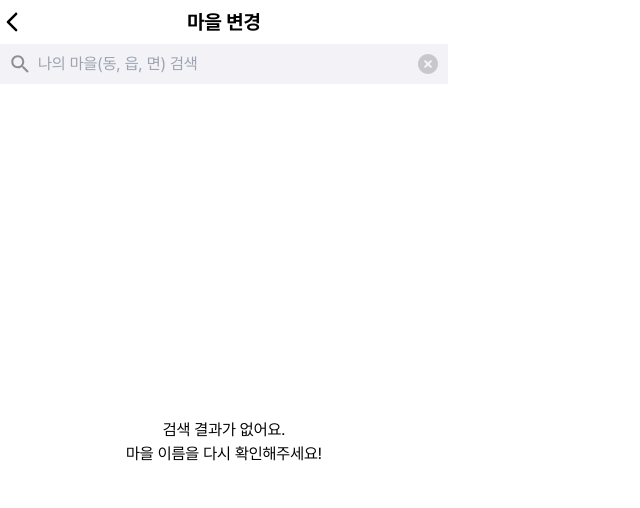
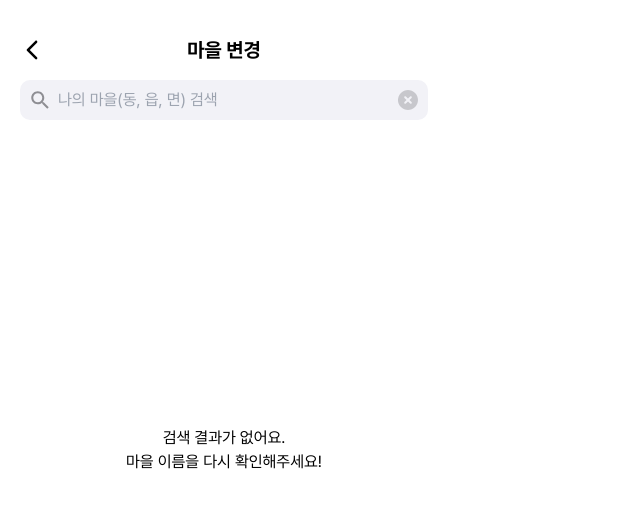
Before and after one commit to EUM-kmu/EUM-Web, a React (Vite) app: page /search in a window 1280 px wide. Shown: the top 508 px of the page, without its empty margins (0-640 px from the left). Built offline with nearby package versions, Linux system fonts and the light colour scheme.

Commit message:
design: `input` border radius 부여 및 padding 값 조정

```diff
--- a/src/pages/Search/index.jsx
+++ b/src/pages/Search/index.jsx
@@ -9,7 +9,7 @@ import arrow from "../../assets/left_arrow.svg";
 const SearchBackButton = ({ text }) => {
   const navigate = useNavigate();
   return (
-    <div className="sticky top-0">
+    <div className="sticky top-0 py-2">
       <div className="flex justify-between items-center py-2">
         <div className="w-6 h-6 flex justify-center items-center">
           <img
@@ -69,9 +69,9 @@ const SearchPage = () => {
   console.log(filteredData);
 
   return (
-    <div className="flex flex-col h-screen">
+    <div className="flex flex-col h-screen p-5">
       <SearchBackButton text="마을 변경" />
-      <div className="flex p-2 w-full bg-[#f2f2f7] gap-[6px] items-center">
+      <div className="flex p-2 w-full bg-[#f2f2f7] gap-[6px] items-center rounded-[10px]">
         <img src={searchIcon} />
         <input
           className="flex-1 bg-[#f2f2f7] outline-none text-[#8E8E93]"
```
